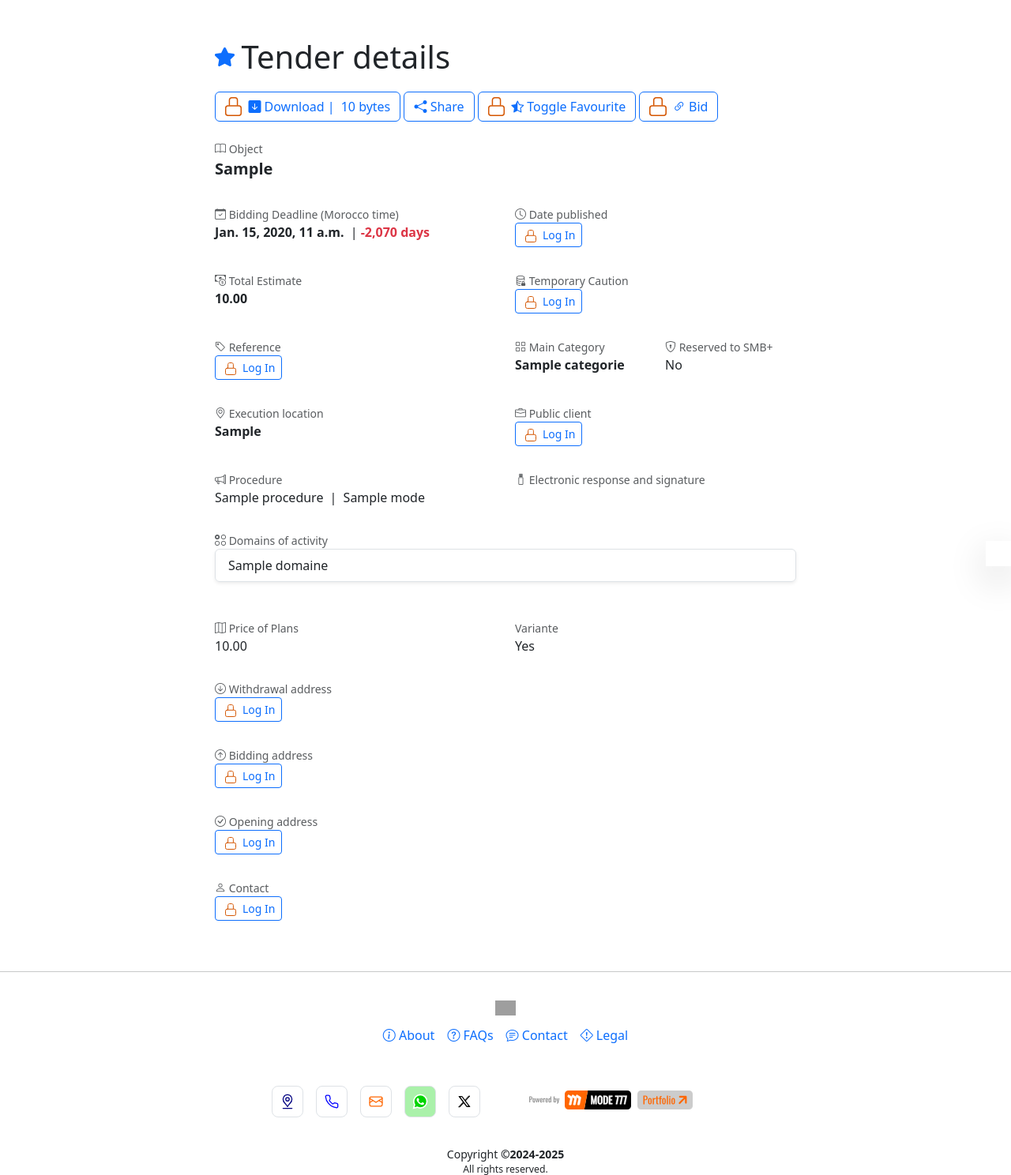
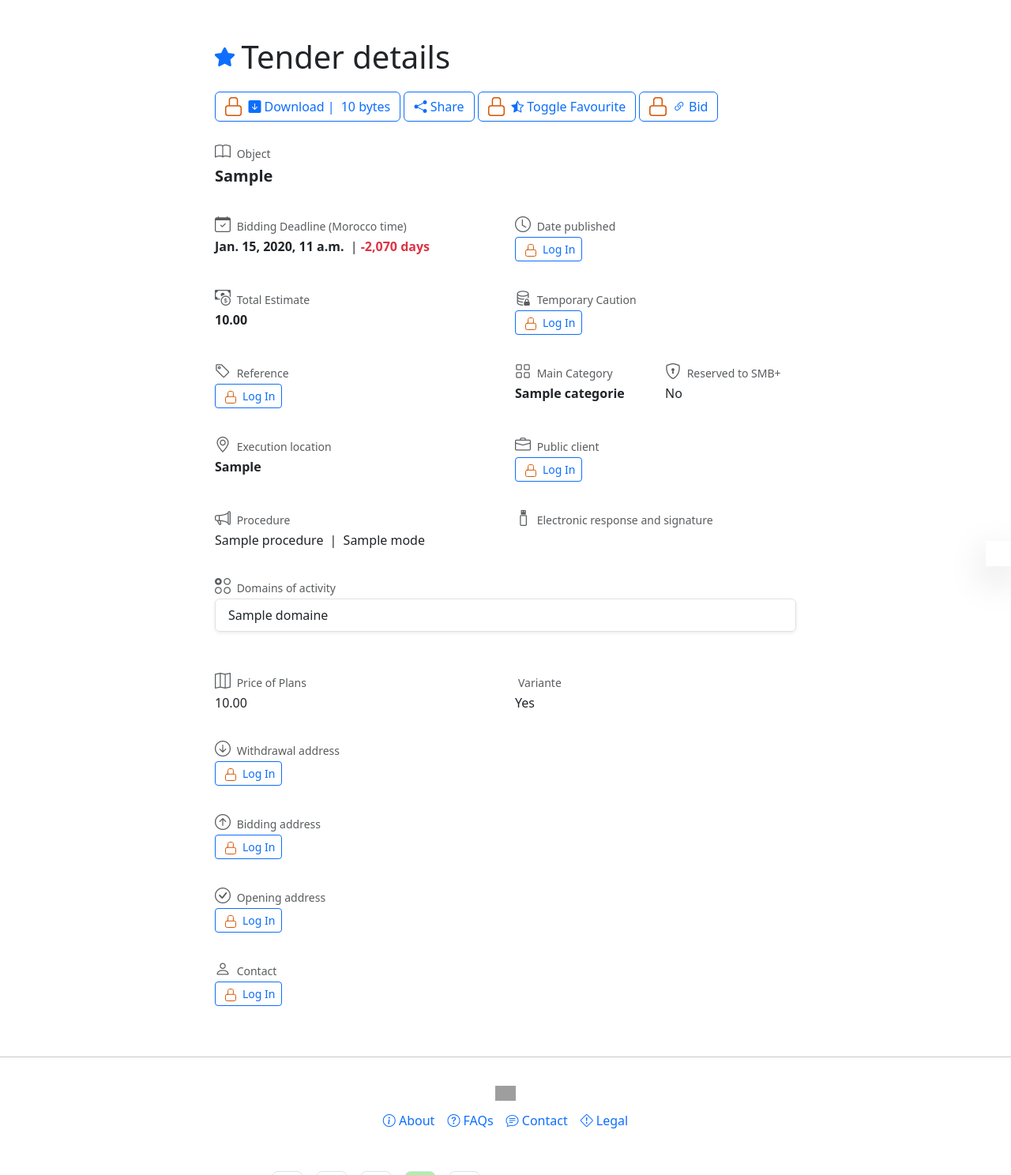
Before and after one commit to Julinium/emarches.com, a Django app: template portal/templates/portal/con-details.html in a window 1280 px wide. Shown: the part 83-1571 px from the top of the page at 79% size. Run offline with Django 5.2, Linux system fonts and the light colour scheme; tables that the repository leaves empty hold one stand-in row (values such as "Sample post"); the template is opened without the code that fills it: values that come from a table or form of the project are taken from there, most other values are stand-ins (such as "Sample title", 1, 10 or a date in 2020); data that the repository does not hold is empty; parts of the project's set-up code (start-up, migrations or seed data) failed here and were passed over; some libraries are stand-ins or nearby versions; grey boxes are pictures that could not be loaded.

Commit message:
improved display

```diff
--- a/portal/templates/portal/con-details.html
+++ b/portal/templates/portal/con-details.html
@@ -124,16 +124,16 @@
             <div id="con-destails" class="my-2">
                 <div class="row my-3">
                     <div class="text-muted small">
-                        <span><i class="bi bi-book"></i></span>
-                        <span>{% translate 'Object' %}</span>
+                        <span><i class="fs-5 bi bi-book"></i></span>
+                        <span class="ms-1">{% translate 'Object' %}</span>
                     </div>
                     <div class="fw-bold fs-5">{{ con.objet }}</div>
                 </div>
                 <div class="row">
                     <div class="col-12 col-md-6 my-3">
                         <div class="text-muted small">
-                            <span><i class="bi bi-calendar-check"></i></span>
-                            <span>{% translate 'Bidding Deadline' %} ({% translate 'Morocco time' %})</span>
+                            <span><i class="fs-5 bi bi-calendar-check"></i></span>
+                            <span class="ms-1">{% translate 'Bidding Deadline' %} ({% translate 'Morocco time' %})</span>
                         </div>
                         {% timezone "Africa/Casablanca" %}
                             <div class="d-block">
@@ -144,8 +144,8 @@
                     </div>
                     <div class="col-12 col-md-6 my-3">
                         <div class="text-muted small">
-                            <span><i class="bi bi-clock"></i></span>
-                            <span>{% translate 'Date published' %}</span>
+                            <span><i class="fs-5 bi bi-clock"></i></span>
+                            <span class="ms-1">{% translate 'Date published' %}</span>
                         </div>
                         <div class="d-block">
                             <div class="pe-1 d-inline">
@@ -164,8 +164,8 @@
                 <div class="row">
                     <div class="col-12 col-md-6 my-3">
                         <div class="text-muted small">
-                            <span><i class="bi bi-cash-coin"></i></span>
-                            <span>{% translate 'Total Estimate' %}</span>
+                            <span><i class="fs-5 bi bi-cash-coin"></i></span>
+                            <span class="ms-1">{% translate 'Total Estimate' %}</span>
                         </div>
                         <div class="d-block">
                             <div class="pe-1 d-inline fw-bold">{{ con.total_estimation | floatformat:'2g' }}</div>
@@ -174,8 +174,8 @@
                     </div>
                     <div class="col-12 col-md-6 my-3">
                         <div class="text-muted small">
-                            <span><i class="bi bi-database-lock"></i></span>
-                            <span>{% translate 'Temporary Caution' %}</span>
+                            <span><i class="fs-5 bi bi-database-lock"></i></span>
+                            <span class="ms-1">{% translate 'Temporary Caution' %}</span>
                         </div>
                         <div class="d-block">
                             <div class="pe-1 d-inline">
@@ -194,8 +194,8 @@
                 <div class="row">
                     <div class="col-12 col-md-6 my-3">
                         <div class="text-muted small">
-                            <span><i class="bi bi-tag"></i></span>
-                            <span>{% translate 'Reference' %}</span>
+                            <span><i class="fs-5 bi bi-tag"></i></span>
+                            <span class="ms-1">{% translate 'Reference' %}</span>
                         </div>
                         <div class="d-block">
                             <div class="pe-1 d-inline" style="direction: ltr;">
@@ -211,8 +211,8 @@
                     </div>
                     <div class="col-6 col-md-3 my-3">
                         <div class="text-muted small">
-                            <span><i class="bi bi-grid"></i></span>
-                            <span>{% translate 'Main Category' %}</span>
+                            <span><i class="fs-5 bi bi-grid"></i></span>
+                            <span class="ms-1">{% translate 'Main Category' %}</span>
                         </div>
                         <div class="d-block">
                             <div class="pe-1 d-inline fw-bold">{{ con.categorie }}</div>
@@ -222,16 +222,16 @@
                     <div class="col-6 col-md-3 my-3">
                         {% if con.nombre_lots == 1 %}
                             <div class="text-muted small">
-                                <span><i class="bi bi-shield-lock"></i></span>
-                                <span>{% translate 'Reserved to SMB+' %}</span>
+                                <span><i class="fs-5 bi bi-shield-lock"></i></span>
+                                <span class="ms-1">{% translate 'Reserved to SMB+' %}</span>
                             </div>
                             <div class="d-block">
                                 <div class="pe-1 d-inline">{% if con.lot_set.first.reserve_pme %}{% translate 'Yes' %}{% else %}{% translate 'No' %}{% endif %}</div>
                             </div>
                         {% else %}
                             <div class="text-muted small">
-                                <span><i class="bi bi-grid-1x2"></i></span>
-                                <span>{% translate 'Lots count' %}</span>
+                                <span><i class="fs-5 bi bi-grid-1x2"></i></span>
+                                <span class="ms-1">{% translate 'Lots count' %}</span>
                             </div>
                             <div class="d-block">
                                 <div class="pe-1 d-inline">{{ con.nombre_lots }}</div>
@@ -243,8 +243,8 @@
                 <div class="row">
                     <div class="col-12 col-md-6 my-3">
                         <div class="text-muted small">
-                            <span><i class="bi bi-geo-alt"></i></span>
-                            <span>{% translate 'Execution location' %}</span>
+                            <span><i class="fs-5 bi bi-geo-alt"></i></span>
+                            <span class="ms-1">{% translate 'Execution location' %}</span>
                         </div>
                         <div class="d-block">
                             <div class="pe-1 d-inline fw-bold">{{ con.lieu_execution }}</div>
@@ -252,8 +252,8 @@
                     </div>
                     <div class="col-12 col-md-6 my-3">
                         <div class="text-muted small">
-                            <span><i class="bi bi-briefcase"></i></span>
-                            <span>{% translate 'Public client' %}</span>
+                            <span><i class="fs-5 bi bi-briefcase"></i></span>
+                            <span class="ms-1">{% translate 'Public client' %}</span>
                         </div>
                         <div class="d-block">
                             <div class="pe-1 d-inline fw-bold">
@@ -273,8 +273,8 @@
                 <div class="row">
                     <div class="col-12 col-md-6 my-3">
                         <div class="text-muted small">
-                            <span><i class="bi bi-megaphone"></i></span>
-                            <span>{% translate 'Procedure' %}</span>
+                            <span><i class="fs-5 bi bi-megaphone"></i></span>
+                            <span class="ms-1">{% translate 'Procedure' %}</span>
                         </div>
                         <div class="d-block">
                             <div class="pe-1 d-inline">{{ con.procedure_annonce }}</div>
@@ -285,8 +285,8 @@
 
                     <div class="col-12 col-md-6 my-3">
                         <div class="text-muted small">
-                            <span><i class="bi bi-usb-drive"></i></span>
-                            <span>{% translate 'Electronic response and signature' %}</span>
+                            <span><i class="fs-5 bi bi-usb-drive"></i></span>
+                            <span class="ms-1">{% translate 'Electronic response and signature' %}</span>
                         </div>
                         <div class="d-block">
                             <div class="pe-1 d-inline">
@@ -303,8 +303,8 @@
                 {% if con.domaines %}
                     <div class="py-3" id="domains">
                         <div class="text-muted small">
-                            <span><i class="bi bi-ui-radios-grid"></i></span>
-                            <span>{% translate 'Domains of activity' %}</span>
+                            <span><i class="fs-5 bi bi-ui-radios-grid"></i></span>
+                            <span class="ms-1">{% translate 'Domains of activity' %}</span>
                         </div>
                         <ul class="list-group mb-3 p-0 shadow-sm">
                             {% for d in con.domaines.all %}
@@ -320,8 +320,8 @@
                     {% if con.lot_set.first.qualifications.all %}
                         <div class="py-3" id="qualifs">
                             <div class="text-muted small">
-                                <span><i class="bi bi-award"></i></span>
-                                <span>{% translate 'Qualifications' %}</span>
+                                <span><i class="fs-5 bi bi-award"></i></span>
+                                <span class="ms-1">{% translate 'Qualifications' %}</span>
                             </div>
                             {% if request.user.is_authenticated %}
                                 <ul class="list-group mb-3 p-0 shadow-sm">
@@ -342,8 +342,8 @@
                     {% if con.lot_set.first.agrements.all %}
                         <div class="py-3" id="agrements">
                             <div class="text-muted small">
-                                <span><i class="bi bi-shield-check"></i></span>
-                                <span>{% translate 'Agrements' %}</span>
+                                <span><i class="fs-5 bi bi-shield-check"></i></span>
+                                <span class="ms-1">{% translate 'Agrements' %}</span>
                             </div>
                             {% if request.user.is_authenticated %}
                                 <ul class="list-group mb-3 p-0 shadow-sm">
@@ -364,8 +364,8 @@
                     {% if con.lot_set.first.echantillons %}
                         <div class="py-3" id="agrements">
                             <div class="text-muted small">
-                                <span><i class="bi bi-palette2"></i></span>
-                                <span>{% translate 'Samples' %}</span>
+                                <span><i class="fs-5 bi bi-palette2"></i></span>
+                                <span class="ms-1">{% translate 'Samples' %}</span>
                             </div>
                             {% if request.user.is_authenticated %}
                                 <ul class="list-group mb-3 p-0 shadow-sm">
@@ -386,8 +386,8 @@
                     {% if con.lot_set.first.reunions %}
                         <div class="py-3" id="agrements">
                             <div class="text-muted small">
-                                <span><i class="bi bi-easel"></i></span>
-                                <span>{% translate 'Meetings' %}</span>
+                                <span><i class="fs-5 bi bi-easel"></i></span>
+                                <span class="ms-1">{% translate 'Meetings' %}</span>
                             </div>
                             {% if request.user.is_authenticated %}
                                 <ul class="list-group mb-3 p-0 shadow-sm">
@@ -408,8 +408,8 @@
                     {% if con.lot_set.first.visites %}
                         <div class="py-3" id="agrements">
                             <div class="text-muted small">
-                                <span><i class="bi bi-eye"></i></span>
-                                <span>{% translate 'In-Site Visits' %}</span>
+                                <span><i class="fs-5 bi bi-eye"></i></span>
+                                <span class="ms-1">{% translate 'In-Site Visits' %}</span>
                             </div>
                             {% if request.user.is_authenticated %}
                                 <ul class="list-group mb-3 p-0 shadow-sm">
@@ -431,8 +431,8 @@
                         <div class="row py-3">
                             <div class="col-12 col-md-6">
                                 <div class="text-muted small">
-                                    <span><i class="bi bi-map"></i></span>
-                                    <span>{% translate 'Price of Plans' %}</span>
+                                    <span><i class="fs-5 bi bi-map"></i></span>
+                                    <span class="ms-1">{% translate 'Price of Plans' %}</span>
                                 </div>
                                 <div class="d-block">
                                     <div class="pe-1 d-inline">{{ con.prix_acquisition_plans | floatformat:'2g' }}</div>
@@ -440,8 +440,8 @@
                             </div>
                             <div class="col-12 col-md-6">
                                 <div class="text-muted small">
-                                    <span><i class="bi bi-signpost2"></i></span>
-                                    <span>{% translate 'Variante' %}</span>
+                                    <span><i class="fs-5 bi bi-signpost2"></i></span>
+                                    <span class="ms-1">{% translate 'Variante' %}</span>
                                 </div>
                                 <div class="d-block">
                                     <div class="pe-1 d-inline">{% if con.lot_set.first.variante == 'Non' %}{% translate 'No' %}{% else %}{% translate 'Yes' %}{% endif %}</div>
@@ -454,8 +454,8 @@
                 {% if con.nombre_lots > 1 %}
                     <div class="py-3">
                         <div class="text-muted small">
-                            <span><i class="bi bi-ui-radios"></i></span>
-                            <span>{% translate 'Lots details' %}</span>
+                            <span><i class="fs-5 bi bi-ui-radios"></i></span>
+                            <span class="ms-1">{% translate 'Lots details' %}</span>
                         </div>
                         {% if request.user.is_authenticated %}
                             <ul class="list-group mb-3 p-0 shadow-sm">
@@ -510,8 +510,8 @@
                 {% if con.retrait_dossiers_adresse %}
                     <div class="py-3">
                         <div class="text-muted small">
-                            <span><i class="bi bi-arrow-down-circle"></i></span>
-                            <span>{% translate 'Withdrawal address' %}</span>
+                            <span><i class="fs-5 bi bi-arrow-down-circle"></i></span>
+                            <span class="ms-1">{% translate 'Withdrawal address' %}</span>
                         </div>
                         <div class="d-block">
                             <div class="pe-1 d-inline">
@@ -529,8 +529,8 @@
                 {% if con.depot_offres_adresse %}
                     <div class="py-3">
                         <div class="text-muted small">
-                            <span><i class="bi bi-arrow-up-circle"></i></span>
-                            <span>{% translate 'Bidding address' %}</span>
+                            <span><i class="fs-5 bi bi-arrow-up-circle"></i></span>
+                            <span class="ms-1">{% translate 'Bidding address' %}</span>
                         </div>
                         <div class="d-block">
                             <div class="pe-1 d-inline">
@@ -548,8 +548,8 @@
                 {% if con.ouverture_plis_adresse %}
                     <div class="py-3">
                         <div class="text-muted small">
-                            <span><i class="bi bi-check-circle"></i></span>
-                            <span>{% translate 'Opening address' %}</span>
+                            <span><i class="fs-5 bi bi-check-circle"></i></span>
+                            <span class="ms-1">{% translate 'Opening address' %}</span>
                         </div>
                         <div class="d-block">
                             <div class="pe-1 d-inline">
@@ -566,8 +566,8 @@
                 {% endif %}
                 <div class="py-3">
                     <div class="text-muted small">
-                        <span><i class="bi bi-person"></i></span>
-                        <span>{% translate 'Contact' %}</span>
+                        <span><i class="fs-5 bi bi-person"></i></span>
+                        <span class="ms-1">{% translate 'Contact' %}</span>
                     </div>
                     {% if request.user.is_authenticated %}
                     <ul class="list-group mb-3 p-0 shadow-sm">
```
